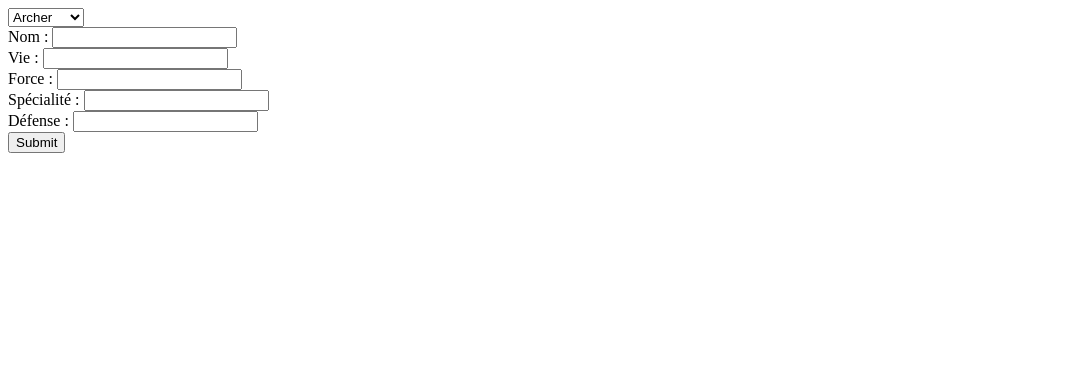
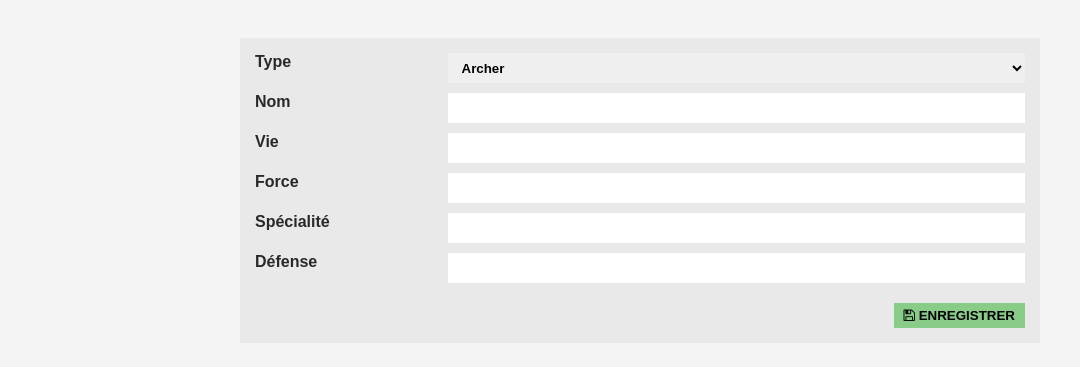
Before and after one commit to IT-2016/EXO-PROF, a PHP site: page /new.php in a window 1280 px wide. Shown: the top 367 px of the page, without its empty margins (0-1080 px from the left). Run offline with PHP 8.4, Linux system fonts and the light colour scheme; some libraries are stand-ins or nearby versions.

Commit message:
Ajout de design

```diff
--- /dev/null
+++ b/src/public/app/inc/footer.php
@@ -0,0 +1,3 @@
+	</div>
+</body>
+</html>
--- /dev/null
+++ b/src/public/app/inc/head.php
@@ -0,0 +1,10 @@
+<!DOCTYPE html>
+<html lang="en">
+<head>
+	<meta charset="UTF-8">
+	<title><?= $config['app']['name']; ?></title>
+	<link rel="stylesheet" href="https://maxcdn.bootstrapcdn.com/font-awesome/4.5.0/css/font-awesome.min.css">
+	<link rel="stylesheet" href="<?= './assets/css/style.css'; ?>">
+</head>
+<body>
+	<div class="warp">
--- a/src/public/config/main.php
+++ b/src/public/config/main.php
@@ -8,7 +8,7 @@ return array(
     'host' => 'localhost',
     'user' => 'root',
     'pass' => '0000',
-    'dbname' => 'hero_game',
+    'dbname' => 'hero',
   ),
   'app' => array(
     'name' => 'Hero Game',
--- a/src/public/new.php
+++ b/src/public/new.php
@@ -1,22 +1,28 @@
-<form action="" method="post">
-  <div>
-    <select name="type">
-    <option>Archer</option>
-    <option>Guerrier</option>
-    <option>Cavalier</option>
-    <option>Magicien</option>
+<?php
+require_once 'app/init.php';
+include_once 'app/inc/head.php';
+
+?>
+
+<form action="" method="post" class="formNew">
+  <div class="inputHero">
+  	<label for="type">Type</label>
+    <select name="type" id="type" class="selectHero">
+	    <option>Archer</option>
+	    <option>Guerrier</option>
+	    <option>Cavalier</option>
+	    <option>Magicien</option>
     </select>
   </div>
-  <div><label for="nom">Nom : </label><input type="text" name="nom"></div>
-  <div><label for="vie">Vie : </label><input type="text" name="vie"></div>
-  <div><label for="force">Force : </label><input type="text" name="force"></div>
-  <div><label for="specialite">Spécialité : </label><input type="text" name="specialite"></div>
-  <div><label for="defense">Défense : </label><input type="text" name="defense"></div>
-  <div><input type="submit"></div>
+  <div class="inputHero"><label for="nom">Nom</label><input type="text" name="nom"></div>
+  <div class="inputHero"><label for="vie">Vie</label><input type="text" name="vie"></div>
+  <div class="inputHero"><label for="force">Force</label><input type="text" name="force"></div>
+  <div class="inputHero"><label for="specialite">Spécialité</label><input type="text" name="specialite"></div>
+  <div class="inputHero"><label for="defense">Défense</label><input type="text" name="defense"></div>
+  <button type="submit"><i class="fa fa-save"></i> Enregistrer</button>
 </form>
+
 <?php
-require_once 'app/init.php';
-
 if ('POST' === $_SERVER['REQUEST_METHOD']) {
   // création et sauvegarde d'un nouveau héro
   $hero = new $_POST['type'](
```
Also changed, not shown: src/public/index.php (+10 -7 lines), src/public/assets/css/style.css (added), src/public/assets/less/style.less (added), 6 other files.
